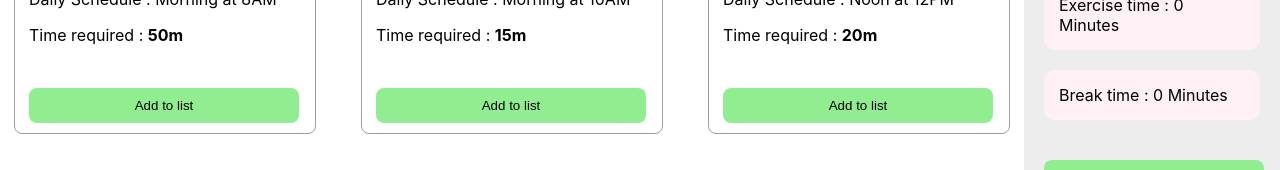
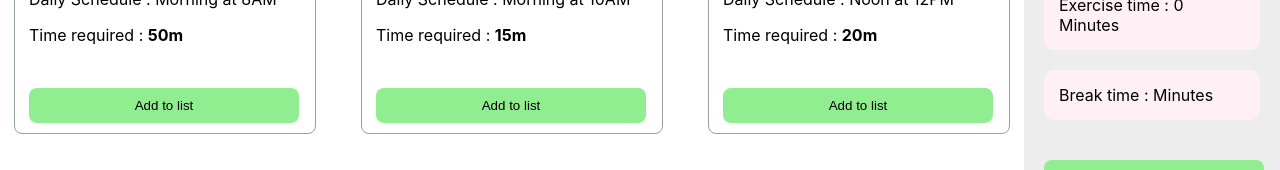
Before and after one commit to mosraful21/home-work-activity, a React (Create React App) app: page / in a window 1280 px wide. Shown: the part 524-694 px from the top of the page. Built offline with nearby package versions, Linux system fonts and the light colour scheme.

Commit message:
some added

```diff
--- a/src/components/Cart/Cart.js
+++ b/src/components/Cart/Cart.js
@@ -1,9 +1,9 @@
-import React, { useState } from 'react';
+import React, { useEffect, useState } from 'react';
 import './Cart.css'
 import logo from '../../images/habib.jpeg';
 import { ToastContainer, toast } from 'react-toastify';
 import 'react-toastify/dist/ReactToastify.css';
-import { addToDb } from '../Timedb/Timedb';
+import { addToDb, getStoredTime } from '../Timedb/Timedb';
 
 const Cart = (props) => {
     const notify = () => {
@@ -23,6 +23,14 @@ const Cart = (props) => {
         addToDb(breakTime);
         setTime(breakTime);
     }
+    useEffect( () => {
+        const breakTime = [];
+        const Break = getStoredTime();
+        for(const bt in Break){
+            breakTime.push(bt);
+        }
+        setTime((breakTime[breakTime.length-1]));
+    }, [])
 
     return (
         <div className='cart-body'>
--- a/src/components/Work/Work.js
+++ b/src/components/Work/Work.js
@@ -26,7 +26,7 @@ const Work = () => {
                 saveTime.push(time);
             }
         }
-    }, [])
+    }, [setCart])
 
     const handleAddToCart = (contain) => {
         const newCart = [...cart, contain];
```
